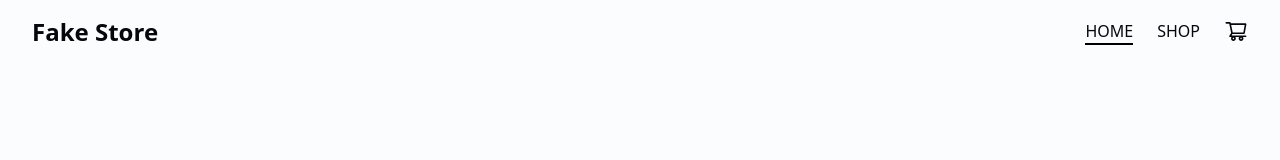
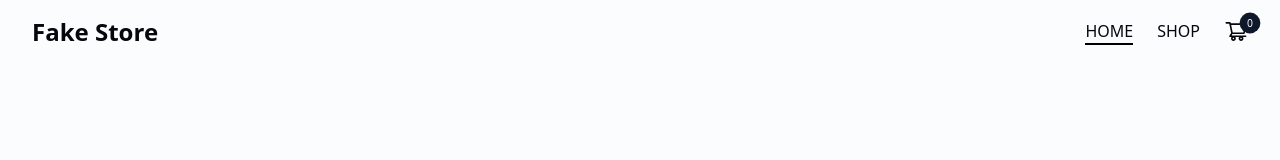
Before and after one commit to Sanjero20/shopping-cart, a Next.js app: page / in a window 1280 px wide. Shown: the top 160 px of the page. Built offline with nearby package versions, Linux system fonts and the light colour scheme.

Commit message:
Add number indicator for cart quantity items

```diff
--- /dev/null
+++ b/components/cart-icon.tsx
@@ -0,0 +1,24 @@
+'use client';
+
+import { useMemo } from 'react';
+import { AiOutlineShoppingCart } from 'react-icons/ai';
+import countItems from '@/lib/countItems';
+import useCartStore from '@/store/cartStore';
+import Link from 'next/link';
+
+function CartIcon() {
+  const { cart } = useCartStore();
+
+  const cartQuantity = useMemo(() => countItems(cart), [cart]);
+
+  return (
+    <Link href="/cart" className="relative">
+      <AiOutlineShoppingCart size={24} />
+      <span className="absolute right-[-1.15em] top-[-0.75em] flex aspect-square h-8 w-8 scale-[65%] items-center justify-center rounded-full bg-slate-900 text-slate-50">
+        {cartQuantity}
+      </span>
+    </Link>
+  );
+}
+
+export default CartIcon;
--- a/components/main-nav.tsx
+++ b/components/main-nav.tsx
@@ -1,6 +1,5 @@
-import Link from 'next/link';
 import NavLink from './ui/NavLink';
-import { AiOutlineShoppingCart } from 'react-icons/ai';
+import CartIcon from './cart-icon';
 
 function MainNav() {
   return (
@@ -11,9 +10,7 @@ function MainNav() {
         <nav className="flex gap-6">
           <NavLink href="/">HOME</NavLink>
           <NavLink href="/products">SHOP</NavLink>
-          <Link href="/cart">
-            <AiOutlineShoppingCart size={24} />
-          </Link>
+          <CartIcon />
         </nav>
       </div>
     </header>
--- /dev/null
+++ b/lib/countItems.ts
@@ -0,0 +1,13 @@
+import { CartItem } from './types';
+
+function countItems(cart: CartItem[]) {
+  let totalItems = 0;
+
+  for (let i = 0; i < cart.length; i++) {
+    totalItems += cart[i].quantity;
+  }
+
+  return totalItems;
+}
+
+export default countItems;
```
